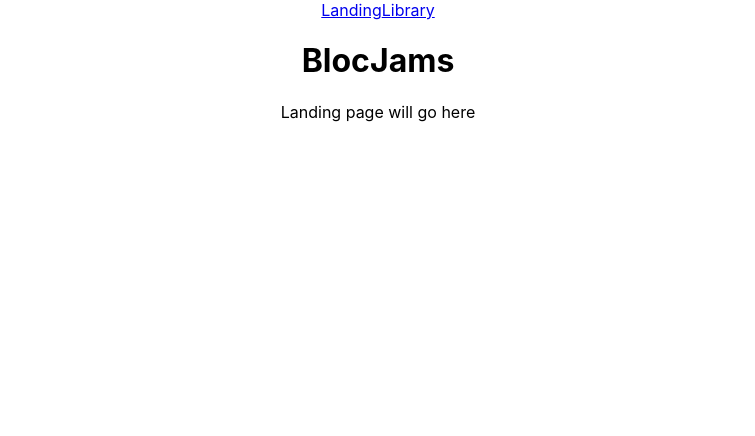
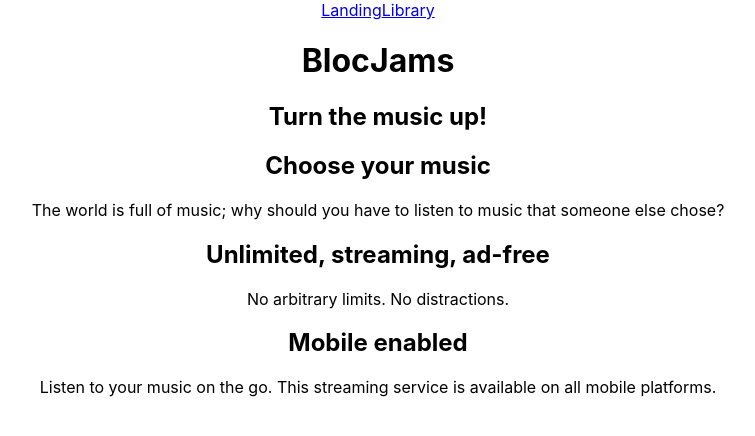
Before and after one commit to jensung/bloc-jams-react, a React (Create React App) app: page / in a window 1280 px wide. Shown: the top 436 px of the page, without its empty margins (262-1017 px from the left). Built offline with nearby package versions, Linux system fonts and the light colour scheme.

Commit message:
checkpoint 4 landing: completed

```diff
--- a/src/components/Landing.js
+++ b/src/components/Landing.js
@@ -2,8 +2,23 @@
 
 const Landing = () => (
   <section className="landing">
-    Landing page will go here
-  </section>
+    <h1 className="hero-title">Turn the music up!</h1>
+
+    <section className="selling-points">
+      <div className="point">
+        <h2 className="point-title">Choose your music</h2>
+        <p className="point-description">The world is full of music; why should you have to listen to music that someone else chose?</p>
+      </div>
+      <div className="point">
+        <h2 className="point-title">Unlimited, streaming, ad-free</h2>
+        <p className="point-description">No arbitrary limits. No distractions.</p>
+      </div>
+      <div className="point">
+        <h2 className="point-title">Mobile enabled</h2>
+        <p className="point-description">Listen to your music on the go. This streaming service is available on all mobile platforms.</p>
+      </div>
+    </section>
+   </section>
 );
 
 export default Landing;
```
